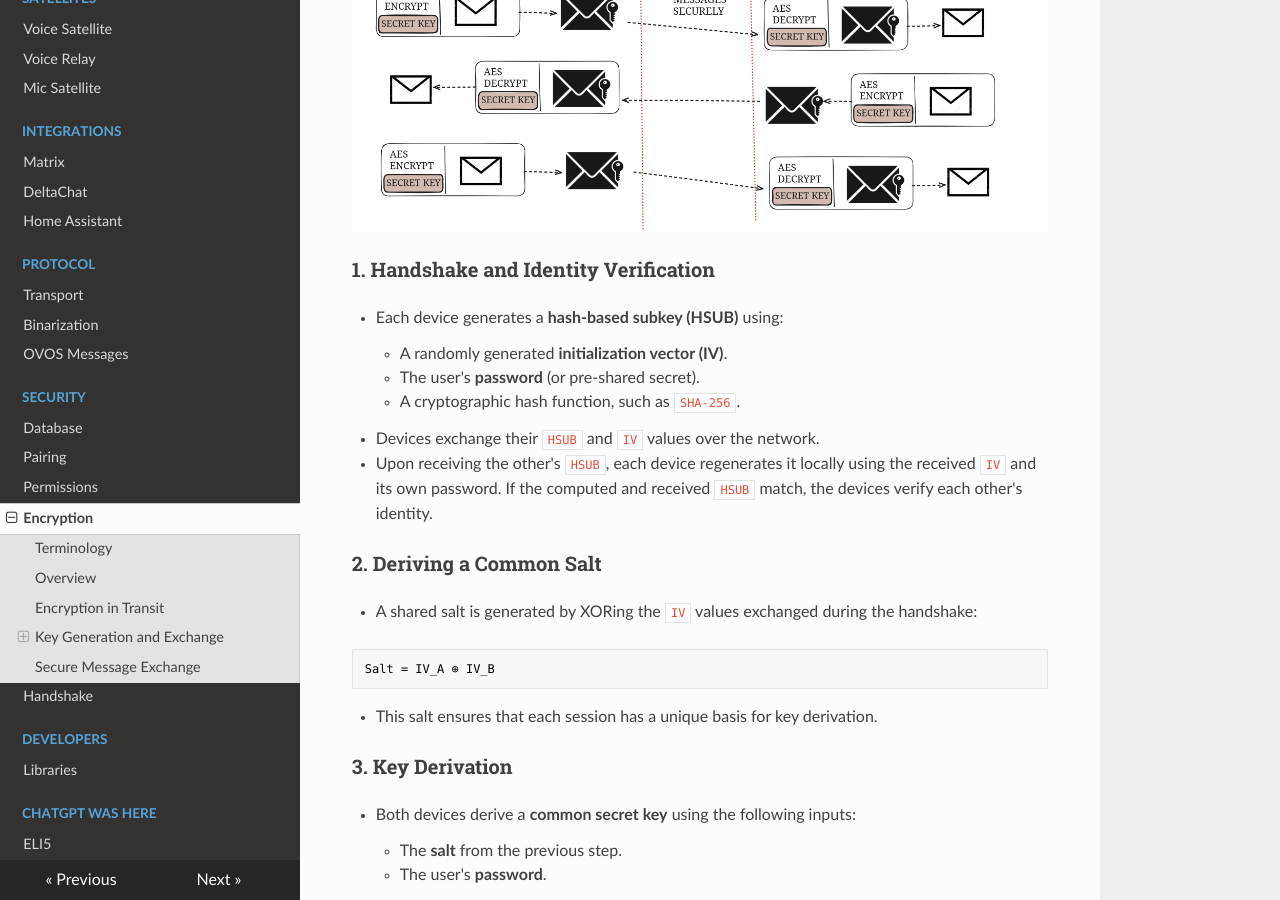
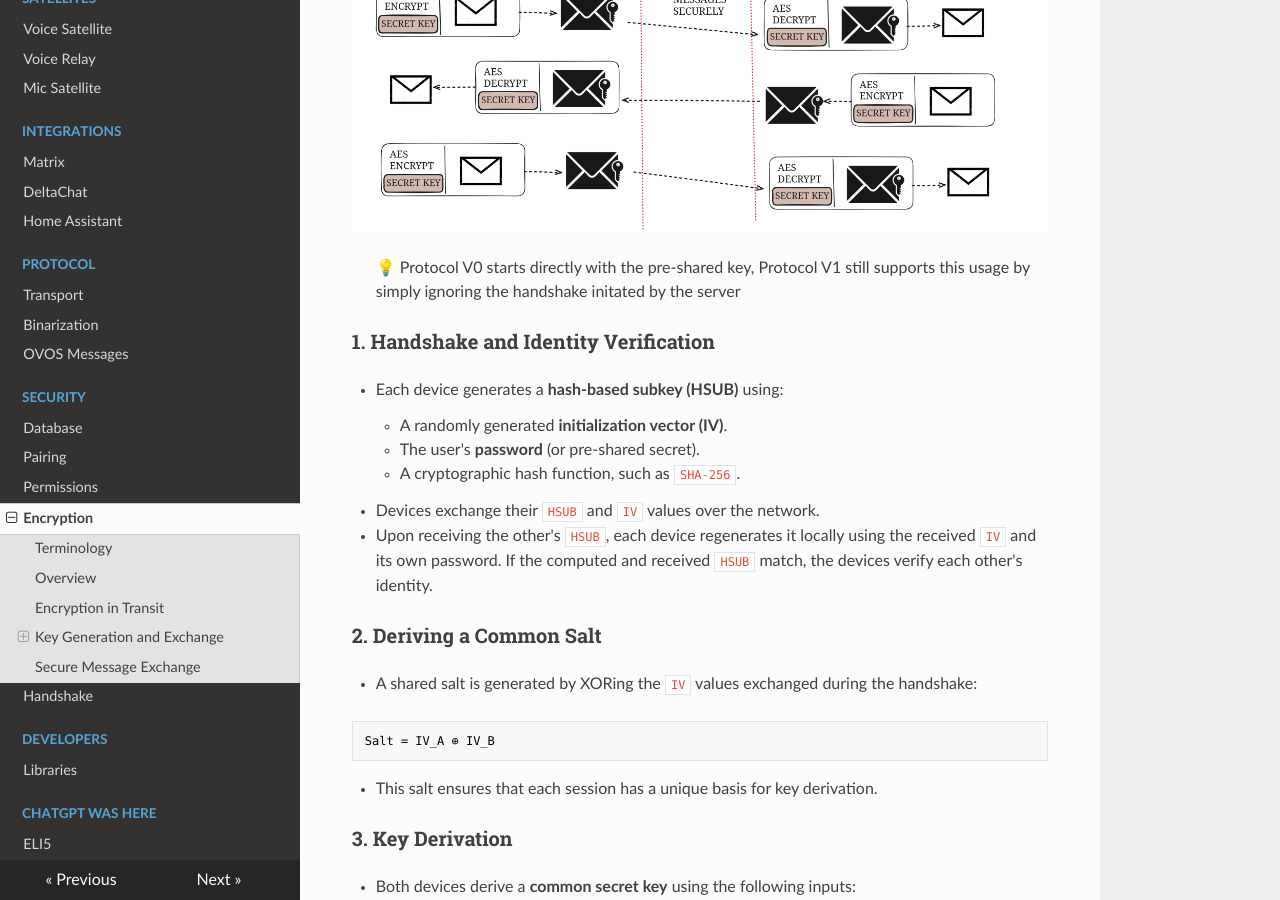
Before and after one commit to JarbasHiveMind/HiveMind-community-docs, an MkDocs documentation site: the page built from docs/19_crypto.md, in a window 1280 px wide and 900 px high, scrolled down 2388 px. Built offline with MkDocs 1.6.1, drawn with Linux system fonts in a browser that asks for light colours; nearby versions of some CDN libraries.

Commit message:
protocol V0 note

```diff
--- a/docs/19_crypto.md
+++ b/docs/19_crypto.md
@@ -58,9 +58,9 @@ The `nonce` and `tag` are included in the message unencrypted, while the `cipher
 
 To securely encrypt and decrypt messages, HiveMind uses a shared secret key. This key is never transmitted directly but is derived independently by each device using the following steps:
 
-
 ![HANDSHAKE.png](HANDSHAKE_V1.png)
 
+> 💡 Protocol V0 starts directly with the pre-shared key, Protocol V1 still supports this usage by simply ignoring the handshake initated by the server
 
 ### 1. **Handshake and Identity Verification**
    - Each device generates a **hash-based subkey (HSUB)** using:
```
